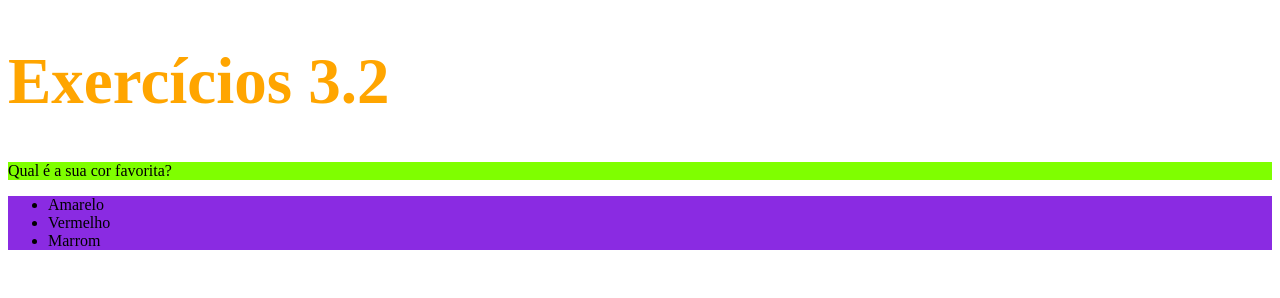
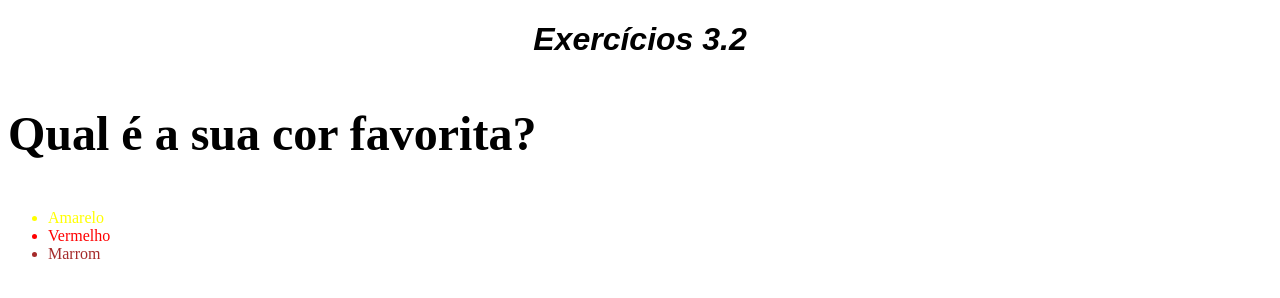
Before and after one commit to Jorge-William/trybe-exercises, a plain HTML site: page bloco_3/dia_2/index.html in a window 1280 px wide. Drawn offline with Linux system fonts and the light colour scheme.

Commit message:
Criando classes para modificar os elementos

```diff
--- a/bloco_3/dia_2/index.html
+++ b/bloco_3/dia_2/index.html
@@ -4,36 +4,45 @@
     <meta charset="UTF-8">
     <title>HTML</title>
     <style>
-        h1{
-            font-size: 65px;
-            color: orange;
-        }
-        ul{
-            background-color: blue;
-        }
-        .fundo{
-            background-color: blueviolet;
-        }
-        p, ul{
-          background-color: chartreuse;
-        }
-
+      h1{
+        font-style: oblique;
+        text-align: center;
+        font-family: sans-serif;
+      }
+      p{
+        font-weight: 600;
+        font-size: 3em;
+      }
+      body{
+        font-size: 16px;
+      }
+      .amarelo{
+        color: yellow;
+      }
+      .vermelho{
+        color: red;
+      }
+      .marrom{
+        color: brown;
+      }
     </style>
   </head>
   <body>
     <h1>Exercícios 3.2</h1>
     <p>Qual é a sua cor favorita?</p>
-    <ul class="fundo">
-      <li class="fundo">Amarelo</li>
-      <li class="fundo">Vermelho</li>
-      <li class="fundo">Marrom</li>
+    <ul>
+      <li class="amarelo">Amarelo</li>
+      <li class="vermelho">Vermelho</li>
+      <li class="marrom">Marrom</li>
     </ul>
 
     <!-- Exercícios
- - Modifique o tamanho do h1 para 65 pixels
- - Modifique a cor do texto do h1 para laranja
- - Modifique a cor de fundo da lista não ordenada
- - Crie uma classe para modificar a cor de fundo da tag p e da ul ao mesmo tempo
+ - Modifique o família do h1 para sans-serif
+ - Deixe o paragrafo com o font-weight 600
+ - Modifique o font-size do body para 16px
+ - Coloque o tamanho do paragrafo com o tamanho de 3 vezes o padrão do body
+ - Explore as propriedades font-style, line-height, text-align e text-decoration
+ - Troque a cor de fundo de cada item da lista para a cor correspondente ao texto
     -->
   </body>
 </html>
```
